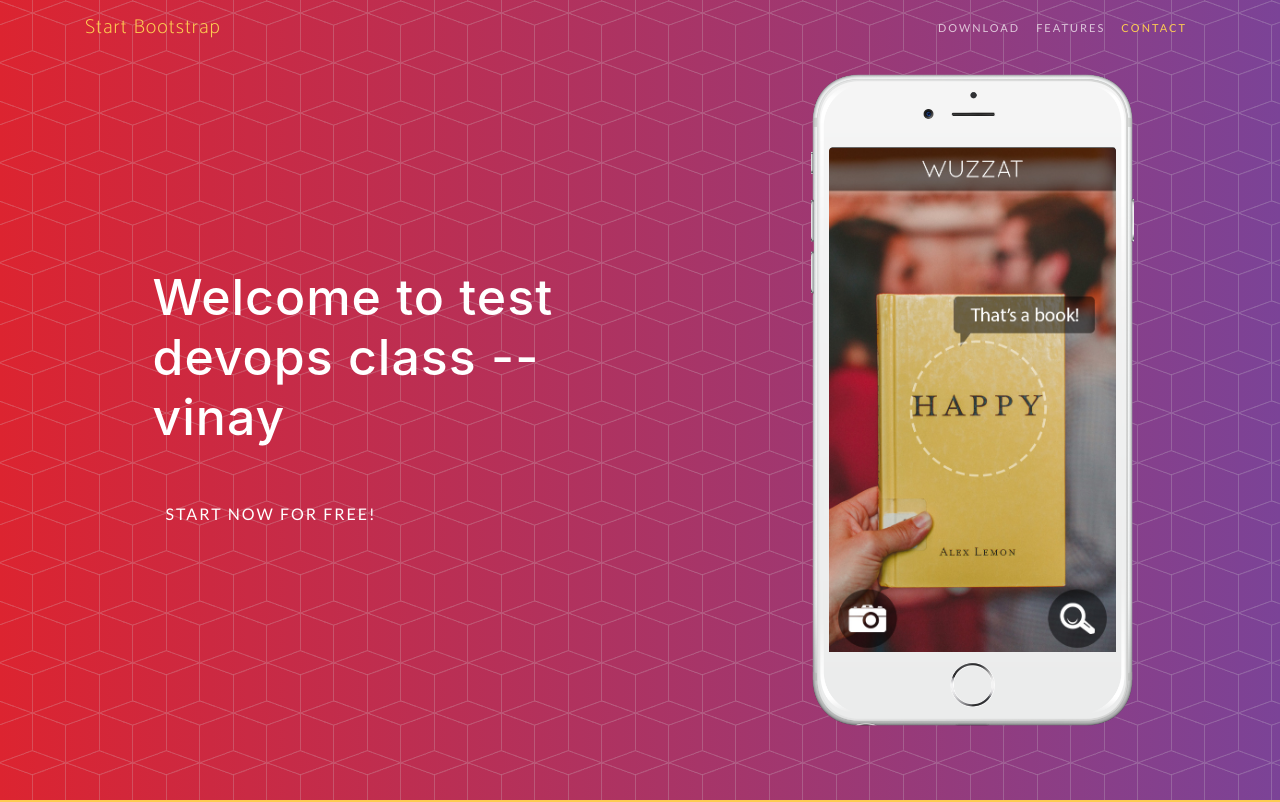
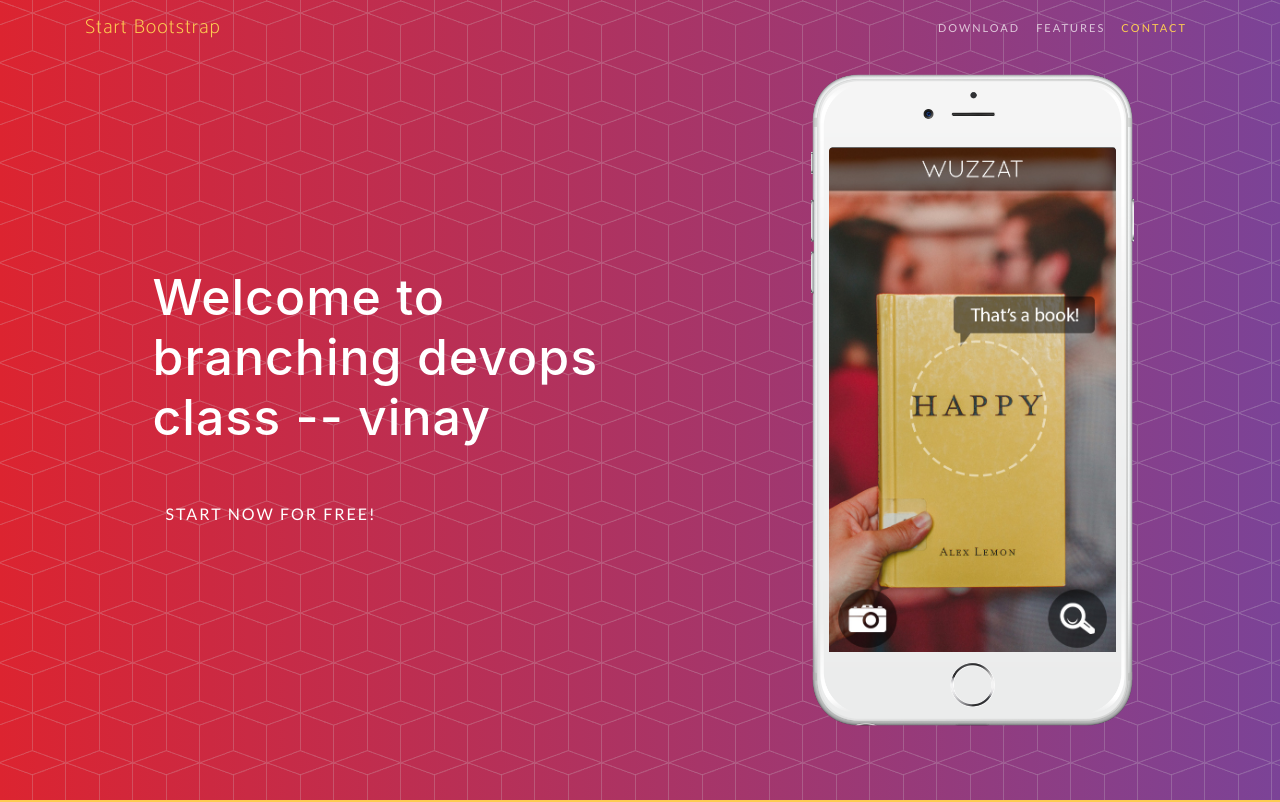
Before and after one commit to vinaymandava/devops_training, a website with bundled scripts: page index.html in a window 1280 px wide. Shown: the top 802 px of the page. Built offline with nearby package versions, Linux system fonts and the light colour scheme; a web font is replaced by a local one.

Commit message:
new branch

```diff
--- a/index.html
+++ b/index.html
@@ -59,7 +59,7 @@
         <div class="row h-100">
           <div class="col-lg-7 my-auto">
             <div class="header-content mx-auto">
-              <h1 class="mb-5">Welcome to test devops class -- vinay</h1>
+              <h1 class="mb-5">Welcome to branching devops class -- vinay</h1>
               <a href="#download" class="btn btn-outline btn-xl js-scroll-trigger">Start Now for Free!</a>
             </div>
           </div>
```
